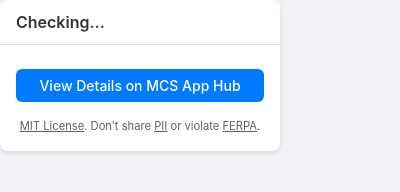
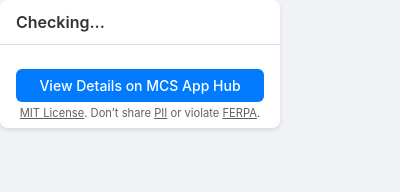
Before and after one commit to RiceC-at-MasonHS/SB29-guard-chrome, a browser extension: page extension/popup.html in a window 400 px wide. Drawn offline with Linux system fonts and the light colour scheme.

Commit message:
adjust styles for disclaimer

```diff
--- a/extension/popup.html
+++ b/extension/popup.html
@@ -26,7 +26,7 @@
             color: #333;
         }
         .content {
-            padding: 12px 16px;
+            padding: 12px 16px 4px 16px;
         }
         .content p {
             margin: 4px 0;
@@ -52,8 +52,7 @@
         #disclaimer {
             font-size: 0.7rem; /* Increased size slightly for readability */
             color: #606060;
-            margin-top: 16px; /* Added margin for separation */
-            line-height: 1.5; /* Improved line spacing */
+            line-height: 1.25; /* Improved line spacing */
             text-align: center;
         }
         /* Styling for all links within the disclaimer */
```
